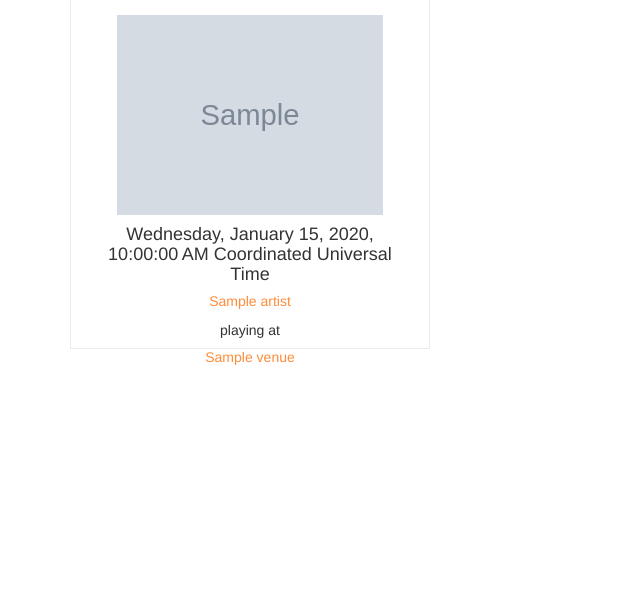
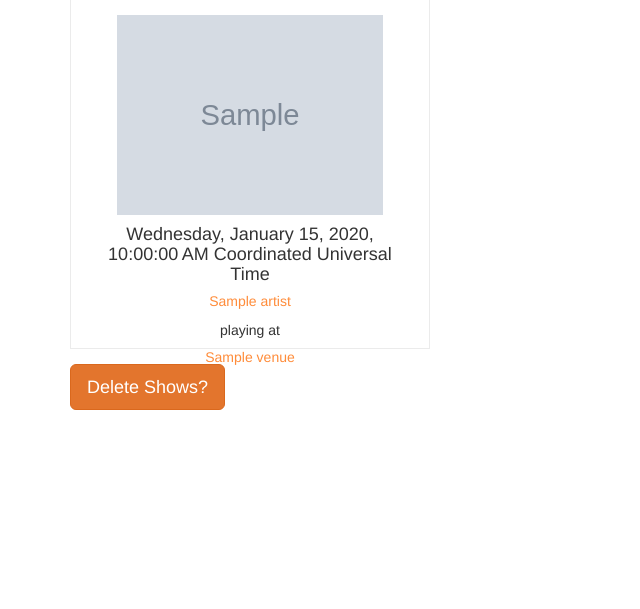
Before and after one commit to swilkinson423/udacity-fyyur, a Flask app: page /shows in a window 1280 px wide. Shown: the part 81-690 px from the top of the page, without its empty margins (0-640 px from the left). Run offline with Flask 2, Linux system fonts and the light colour scheme; tables that the repository leaves empty hold one stand-in row (values such as "Sample post"); grey boxes marked "Sample" are stand-in pictures; some libraries are stand-ins or nearby versions.

Commit message:
Added ability to delete shows

```diff
--- a/app.py
+++ b/app.py
@@ -254,8 +254,6 @@ def show_venue(venue_id):
     "upcoming_shows_count": shows_upcoming_len,
   }
 
-  print(data)
-
   return render_template('pages/show_venue.html', venue=data)
 
 
@@ -298,6 +296,7 @@ def create_venue_submission():
     db.session.rollback()
     error=True
     flash('An error occurred. Venue could not be listed.')
+    print(sys.exc_info())
   finally:
     db.session.close()
   if error:
@@ -313,9 +312,31 @@ def delete_venue(venue_id):
   # TODO: Complete this endpoint for taking a venue_id, and using
   # SQLAlchemy ORM to delete a record. Handle cases where the session commit could fail.
 
-  # BONUS CHALLENGE: Implement a button to delete a Venue on a Venue Page, have it so that
-  # clicking that button delete it from the db then redirect the user to the homepage
-  return None
+  error = False
+
+  venue = Venue.query.filter_by(id=venue_id)
+
+
+
+  try:
+    venue.delete()
+    db.session.commit()
+    flash('Venue successfully deleted.')
+  except:
+    db.session.rollback()
+    error = True
+    flash('Something went wrong. Make sure there are no Shows pending')
+    print('...3')
+    print(sys.exc_info())
+  finally:
+    print('...4')
+    db.session.close()
+  if error:
+    print('There was a problem deleting the venue!!')
+    return jsonify({ 'success': False })
+  else:
+    print('Venue deleted successfully!')
+    return jsonify({ 'success': True })
 
 
 #  Update Venue
@@ -570,6 +591,7 @@ def shows():
     artist = Artist.query.get(show.artist_id)
 
     show_data = {
+      "id": show.id,
       "venue_id": show.venue_id,
       "venue_name": venue.name,
       "artist_id": show.artist_id,
@@ -604,6 +626,34 @@ def create_show_submission():
   # see: http://flask.pocoo.org/docs/1.0/patterns/flashing/
   return render_template('pages/home.html')
 
+#  Delete Shows
+#  ----------------------------------------------------------------
+
+@app.route('/shows/<show_id>', methods=['DELETE'])
+def delete_show(show_id):
+
+  error = False
+
+  show = Show.query.filter_by(id=show_id)
+
+  try:
+    show.delete()
+    db.session.commit()
+    flash('Show successfully deleted.')
+  except:
+    print('4')
+    db.session.rollback()
+    error = True
+    flash('Something went wrong.')
+    print(sys.exc_info())
+  finally:
+    db.session.close()
+  if error:
+    print('There was a problem deleting the show!!')
+    return jsonify({ 'success': False })
+  else:
+    print('Show deleted successfully!')
+    return jsonify({ 'success': True })
 
 
 #  Error Handlers
--- a/static/css/main.css
+++ b/static/css/main.css
@@ -182,8 +182,23 @@ h2.monospace {
   opacity: 0.7;
 }
 .shows .tile-show {
-  height: 350px;
+  min-height: 350px;
 }
+.tile-head {
+  position: relative;
+  min-height: 350px;
+}
+.tile-foot {
+  position: absolute;
+  min-height: 70px;
+  bottom: 0;
+}
+
+
+.button-hidden {
+  display: none;
+}
+
 .tile {
   text-align: center;
   padding: 15px 25px;
--- a/templates/pages/shows.html
+++ b/templates/pages/shows.html
@@ -5,13 +5,80 @@
     {%for show in shows %}
     <div class="col-sm-4">
         <div class="tile tile-show">
-            <img src="{{ show.artist_image_link }}" alt="Artist Image" />
-            <h4>{{ show.start_time|datetime('full') }}</h4>
-            <h5><a href="/artists/{{ show.artist_id }}">{{ show.artist_name }}</a></h5>
-            <p>playing at</p>
-            <h5><a href="/venues/{{ show.venue_id }}">{{ show.venue_name }}</a></h5>
+            <div class="tile-head">
+                <img src="{{ show.artist_image_link }}" alt="Artist Image" />
+                <h4>{{ show.start_time|datetime('full') }}</h4>
+                <h5><a href="/artists/{{ show.artist_id }}">{{ show.artist_name }}</a></h5>
+                <p>playing at</p>
+                <h5><a href="/venues/{{ show.venue_id }}">{{ show.venue_name }}</a></h5>
+            </div>
+            <div class="tile-foot">
+                <button class="btn btn-lg btn-danger button-hidden" data-id="{{ show.id }}">Delete</button>
+            </div>
         </div>
     </div>
     {% endfor %}
 </div>
+<div>
+    <button id="show_delete_button" class="btn btn-lg btn-warning">Delete Shows?</button>
+</div>
+
+<script>
+    // Show or hide the delete buttons for the shows tiles
+    const show_delete_button = document.getElementById('show_delete_button');
+
+    const delete_buttons = document.querySelectorAll('.btn-danger');
+    const show_tiles = document.querySelectorAll('.tile-show');
+
+    var buttons_visible = false;
+
+    show_delete_button.onclick = function(e) {
+        if (buttons_visible == false) {
+            buttons_visible = true;
+            show_delete_button.innerHTML = 'Done';
+
+            for (let i = 0; i < delete_buttons.length; i++) {
+                const delete_button = delete_buttons[i];
+                delete_button.className = 'btn btn-lg btn-danger';
+
+                const show_tile = show_tiles[i];
+                show_tile.style.height = '420px';
+            }
+        } else {
+            buttons_visible = false;
+            show_delete_button.innerHTML = 'Delete Shows?';
+
+            for (let i = 0; i < delete_buttons.length; i++) {
+                const delete_button = delete_buttons[i];
+                delete_button.className = 'btn btn-lg btn-danger button-hidden';
+
+                const show_tile = show_tiles[i];
+                show_tile.style.height = '350px';
+            }
+        }
+
+    }
+
+    // Update the MODEL when a show is deleted.
+    const delete_show_buttons = document.querySelectorAll('.btn-danger');
+    for (let i = 0; i < delete_show_buttons.length; i++) {
+        const delete_show_button = delete_show_buttons[i];
+        delete_show_button.onclick = function(e) {
+            const showID = e.target.dataset['id'];
+            console.log('Deleting Show: ' + showID);
+            fetch('/shows/' + showID, {
+                method: 'DELETE'
+            })
+            .then(function() {
+                const item = show_tiles[i];
+                item.remove();
+            })
+            .then(function(){
+			    window.open('/shows', "_self");
+		    })
+        }
+    }
+
+</script>
+
 {% endblock %}
```
Also changed, not shown: templates/pages/show_artist.html (+15 -0 lines), templates/pages/show_venue.html (+15 -0 lines).
